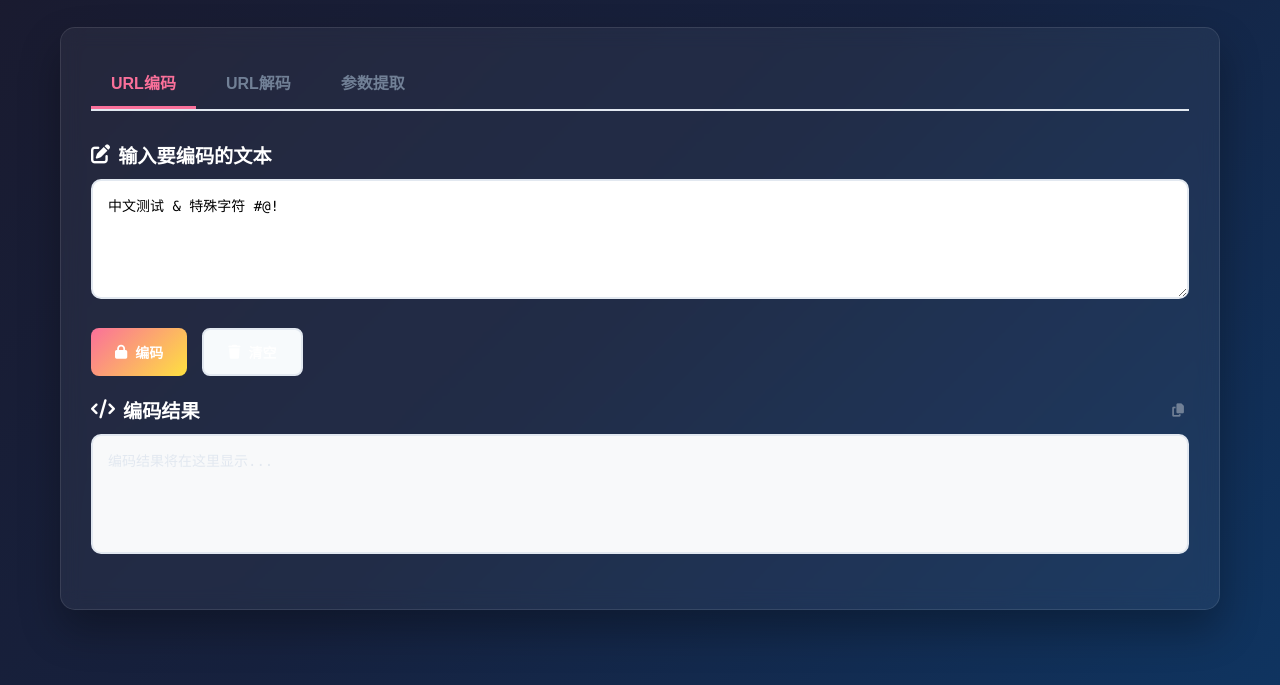
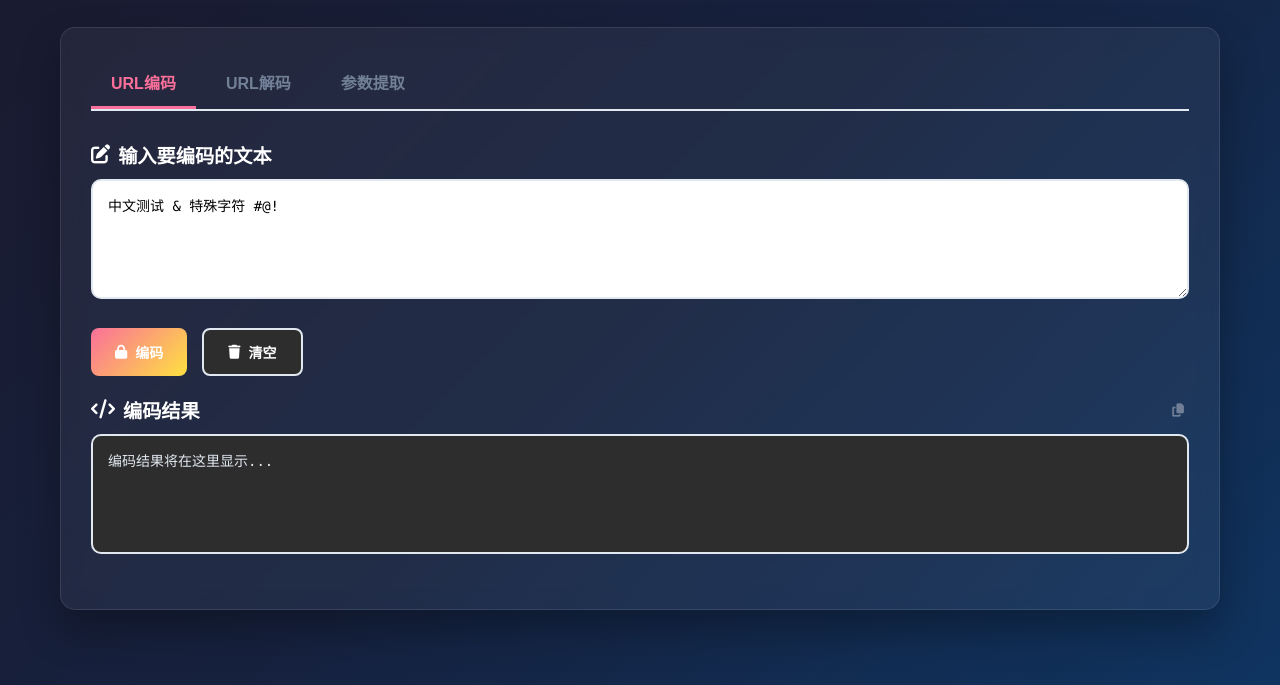
Before and after one commit to mumangguo/spider_tools, a plain HTML site: page tools/url-decode.html in a window 1280 px wide. Shown: the part 115-800 px from the top of the page. Drawn offline with Linux system fonts and the light colour scheme.

Commit message:
edit css style

```diff
--- a/tools/url-decode.html
+++ b/tools/url-decode.html
@@ -166,7 +166,7 @@
         }
 
         .btn-secondary {
-            background: #f7fafc;
+            background: #2d2d2d;
             color: #ffffff;
             border: 2px solid #e2e8f0;
         }
@@ -177,7 +177,7 @@
         }
 
         .output-area {
-            background: #f8f9fa;
+            background: #2d2d2d;
             border: 2px solid #e2e8f0;
             border-radius: 10px;
             min-height: 120px;
```
Also changed, not shown: tools/cookie-format.html (+1 -1 lines), tools/encrypt-decrypt.html (+1 -1 lines), tools/json-format.html (+1 -1 lines), tools/time-convert.html (+2 -2 lines), tools/url-encode.html (+2 -2 lines), tools/url-extract.html (+2 -2 lines).
